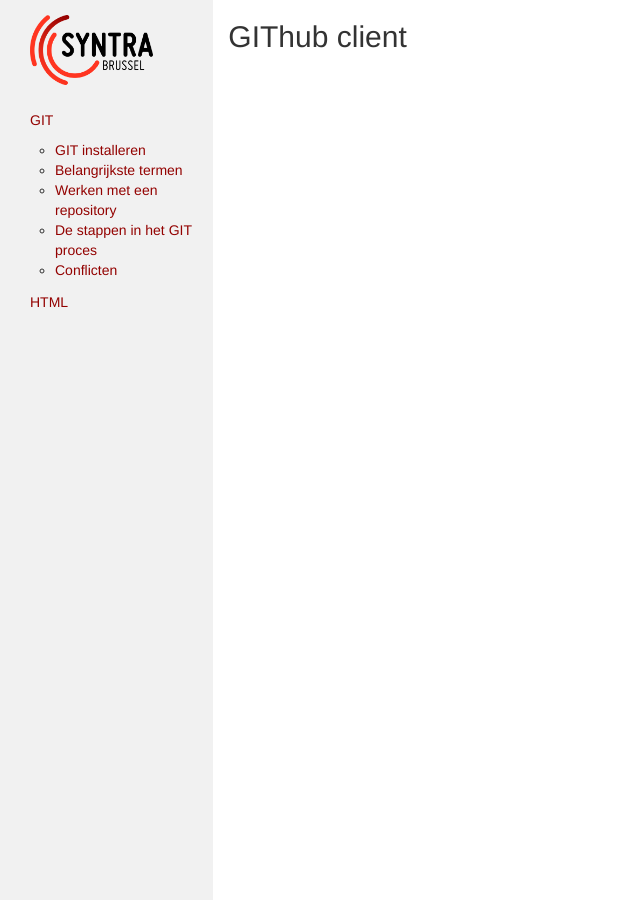
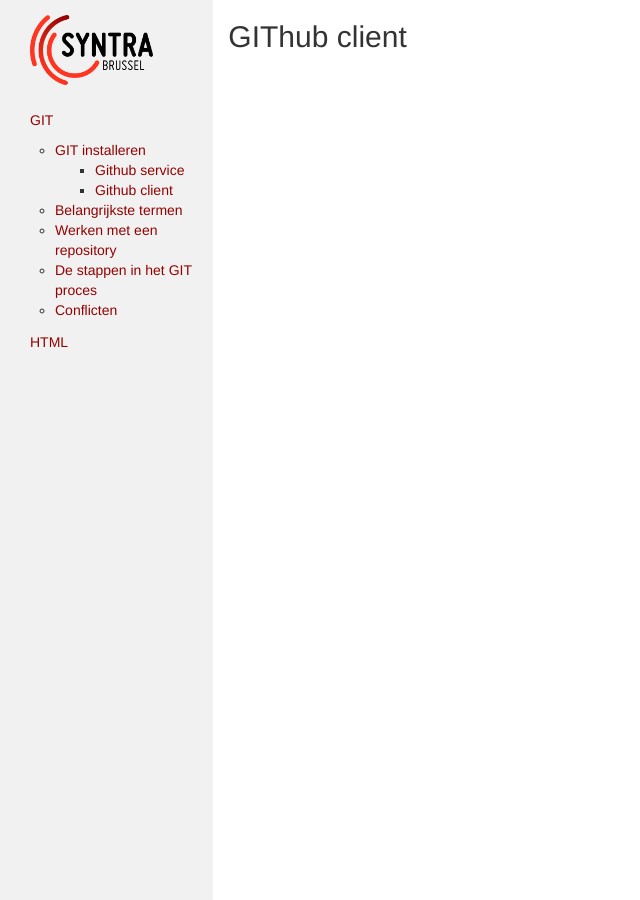
Before and after one commit to Syntra-Brussel/webdesign-av-nj-2021, a Jekyll site: the page built from docs/git/installeren/github_client.md, in a window 1280 px wide and 900 px high. Shown: the whole window, without its empty margins (0-640 px from the left). Built offline with Jekyll 4.4.1, drawn with Linux system fonts in a browser that asks for light colours.

Commit message:
Update template.html

```diff
--- a/docs/_layouts/template.html
+++ b/docs/_layouts/template.html
@@ -34,6 +34,22 @@
                                     {% else %}
                                         <li><a href="{{ topic.url | relative_url }}">{{ topic.title }}</a>
                                     {% endif %}
+                                    {% if page.collection contains topic.collection %}
+                                        {% if topic.subjects %}
+                                            <ul>
+                                            {% for subject in topic.subjects %}
+                                                {% assign subject_url = subject.url | append: '.html' %}
+                                                {% if page.url == subject_url %}
+                                                    <li class="active"><a href="{{ subject.url | relative_url }}">{{ subject.title }}</a>
+                                                {% else %}
+                                                    <li><a href="{{ subject.url | relative_url }}">{{ subject.title }}</a>
+                                                {% endif %}
+                                                </li>
+                                            {% endfor %}
+                                            </ul>
+                                        {% endif %}
+                                    {% endif %}
+
                                     </li>
                                 {% endfor %}
                                 </ul>
```
